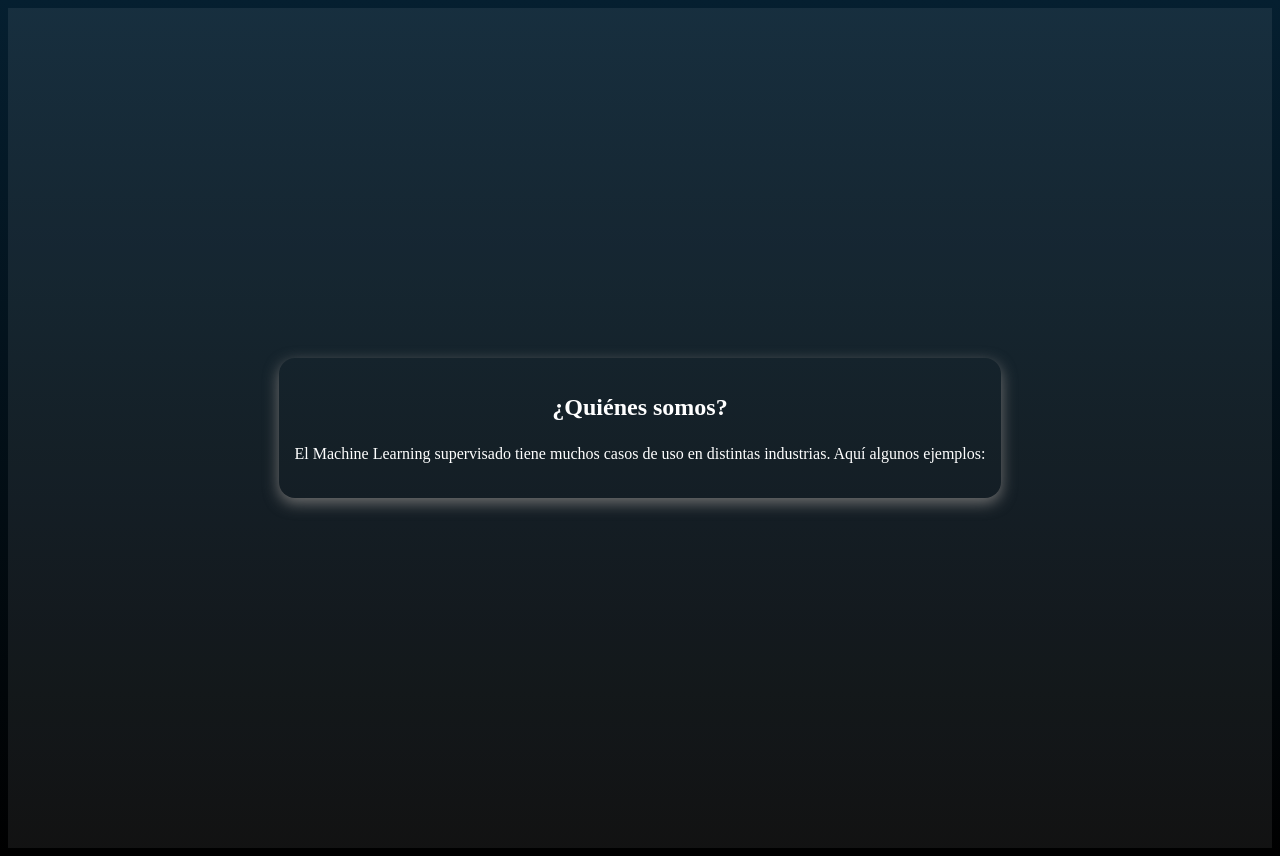
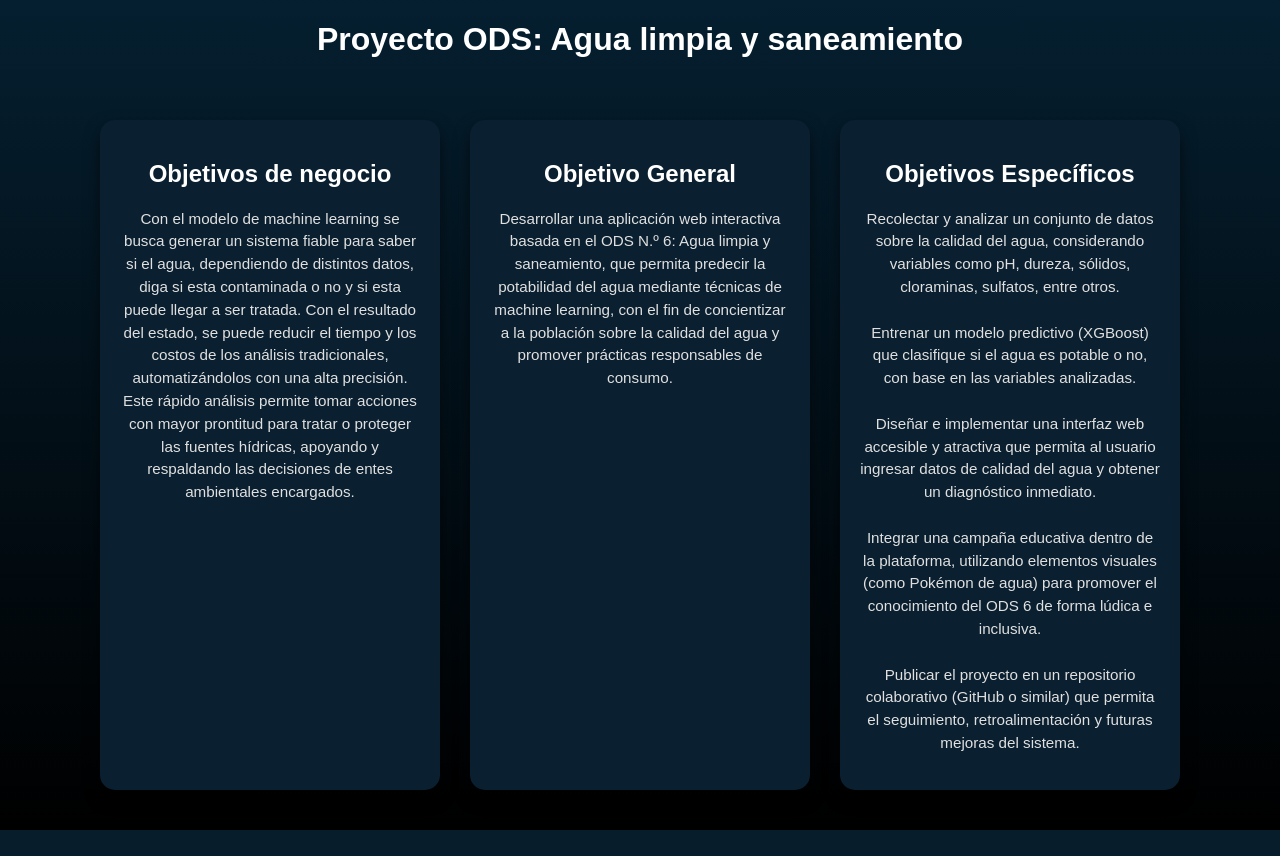
Before and after one commit to Arias1178/proyecto_ods_agua, a Flask app: page /objetivoneg/ in a window 1280 px wide. After the commit the page ends 830 px from the top, so only its background shows below. Run offline with Flask 3, Linux system fonts and the light colour scheme; parts of the project's set-up code (start-up, migrations or seed data) failed here and were passed over.

Commit message:
css y html

```diff
--- a/static/contendmenu.css
+++ b/static/contendmenu.css
@@ -41,7 +41,9 @@ h2{
     font-size: 1rem;
     line-height: 1.6;
 }
-
+.cuadro:hover {
+    transform: scale(1.02);
+}
 .sombra{
     -webkit-box-shadow: 0px 5px 15px 0px rgba(112,112,112,1);
     -moz-box-shadow: 0px 5px 15px 0px rgba(112,112,112,1);
--- /dev/null
+++ b/static/objetivos.css
@@ -0,0 +1,47 @@
+body {
+    min-height: 100vh;
+    background: linear-gradient(#051f30, #000000);
+    margin: 0;
+    font-family: Arial, sans-serif;
+}
+
+h1, h2 {
+    color: rgb(255, 255, 255);
+    text-align: center;
+}
+
+/* Contenedor principal en horizontal */
+.contenedor-cuadros {
+    display: flex;
+    justify-content: center;
+    gap: 30px; /* Espacio entre cuadros */
+    padding: 40px;
+    flex-wrap: wrap; /* Se adaptan si no caben */
+}
+
+/* Cuadros alineados horizontalmente */
+.cuadro {
+    background-color: #0a1f2f;
+    color: white;
+    padding: 20px;
+    border-radius: 15px;
+    box-shadow: 0 8px 16px rgba(0, 0, 0, 0.5);
+    text-align: center;
+    width: 300px;
+    transition: transform 0.3s;
+}
+
+.cuadro:hover {
+    transform: scale(1.02);
+}
+
+.cuadro h1 {
+    font-size: 1.3rem;
+    margin-bottom: 10px;
+}
+
+.cuadro p {
+    font-size: 0.95rem;
+    line-height: 1.5;
+    color: #e0e0e0;
+}
--- a/templates/objetivoneg.html
+++ b/templates/objetivoneg.html
@@ -1,18 +1,45 @@
 <!DOCTYPE html>
-<html lang="en">
+<html lang="es">
 <head>
     <meta charset="UTF-8">
     <meta name="viewport" content="width=device-width, initial-scale=1.0">
     <title>Objetivo de negocio</title>
-    <link rel="stylesheet" href="{{ url_for('static', filename='contendmenu.css') }}">
+    <link rel="stylesheet" href="{{ url_for('static', filename='objetivos.css') }}">
 </head>
 <body>
-      <section class="pantalla-completa">
-        <div class="cuadro sombra">
-            <h2>¿Quiénes somos?</h2>
-            <p>El Machine Learning supervisado tiene muchos casos de uso en distintas industrias. Aquí algunos ejemplos:</p>
+
+    <h1>Proyecto ODS: Agua limpia y saneamiento</h1>
+
+    <section class="pantalla-completa">
+        <div class="contenedor-cuadros">
+
+            <div class="cuadro sombra">
+                <h2>Objetivos de negocio</h2>
+                <p>
+                    Con el modelo de machine learning se busca generar un sistema fiable para saber si el agua, dependiendo de distintos datos, diga si esta contaminada o no y si esta puede llegar a ser tratada. Con el resultado del estado, se puede reducir el tiempo y los costos de los análisis tradicionales, automatizándolos con una alta precisión. Este rápido análisis permite tomar acciones con mayor prontitud para tratar o proteger las fuentes hídricas, apoyando y respaldando las decisiones de entes ambientales encargados.
+                </p>
+            </div>
+
+            <div class="cuadro sombra">
+                <h2>Objetivo General</h2>
+                <p>
+                    Desarrollar una aplicación web interactiva basada en el ODS N.º 6: Agua limpia y saneamiento, que permita predecir la potabilidad del agua mediante técnicas de machine learning, con el fin de concientizar a la población sobre la calidad del agua y promover prácticas responsables de consumo.
+                </p>
+            </div>
+
+            <div class="cuadro sombra">
+                <h2>Objetivos Específicos</h2>
+                <p>
+                    Recolectar y analizar un conjunto de datos sobre la calidad del agua, considerando variables como pH, dureza, sólidos, cloraminas, sulfatos, entre otros.<br><br>
+                    Entrenar un modelo predictivo (XGBoost) que clasifique si el agua es potable o no, con base en las variables analizadas.<br><br>
+                    Diseñar e implementar una interfaz web accesible y atractiva que permita al usuario ingresar datos de calidad del agua y obtener un diagnóstico inmediato.<br><br>
+                    Integrar una campaña educativa dentro de la plataforma, utilizando elementos visuales (como Pokémon de agua) para promover el conocimiento del ODS 6 de forma lúdica e inclusiva.<br><br>
+                    Publicar el proyecto en un repositorio colaborativo (GitHub o similar) que permita el seguimiento, retroalimentación y futuras mejoras del sistema.
+                </p>
+            </div>
+
         </div>
-    </div>
-</section>
+    </section>
+
 </body>
 </html>
```
